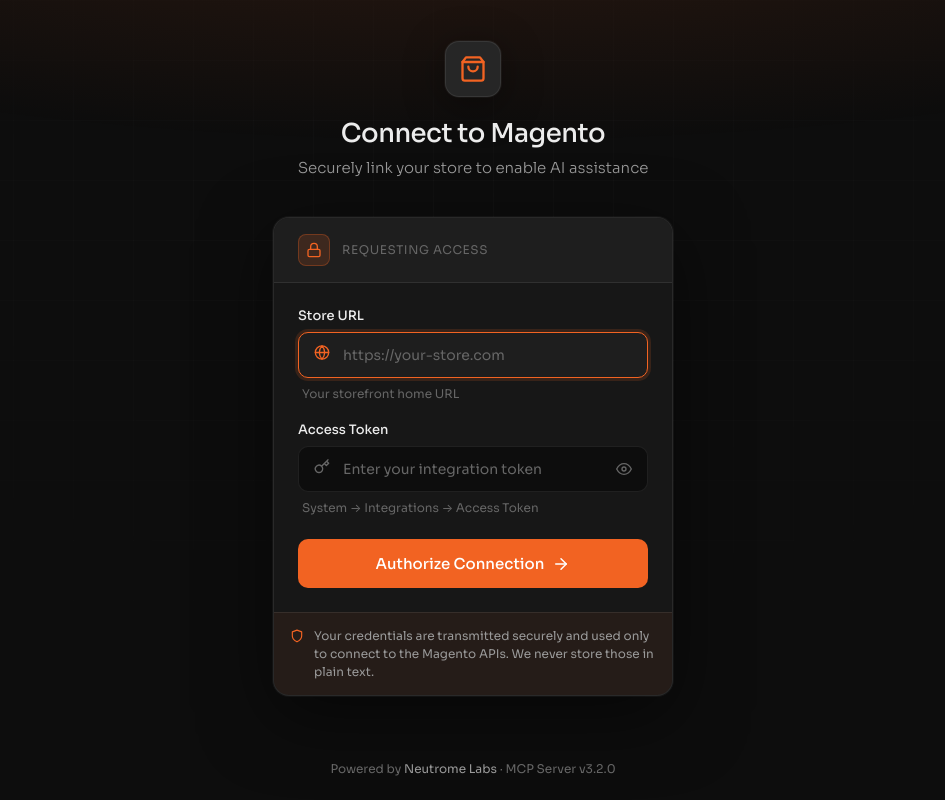
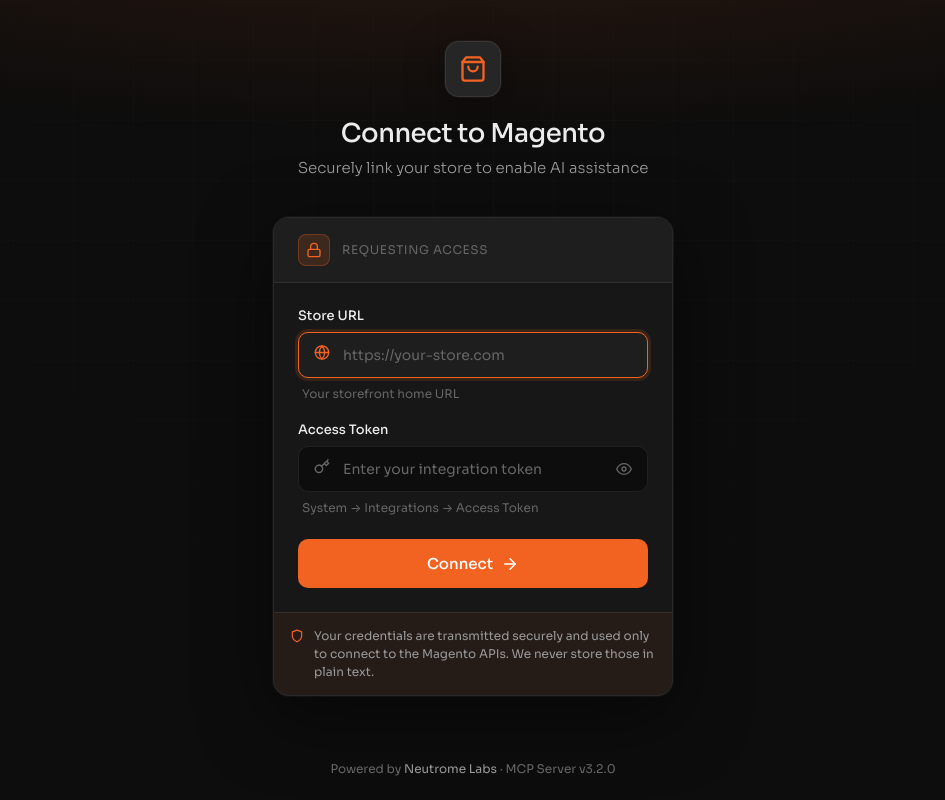
Before and after one commit to neutrome-labs/magento2-admin-mcp-server, a Python web app: template src/templates/auth.html in a window 1280 px wide. Shown: the whole page, without its empty margins (167-1112 px from the left). Run offline with Jinja, Linux system fonts and the light colour scheme; the template is opened without the code that fills it, so the values that code supplies are empty.

Commit message:
fix: texts

```diff
--- a/src/templates/auth.html
+++ b/src/templates/auth.html
@@ -547,7 +547,7 @@
         window.addEventListener('pageshow', function(e) {
             const btn = document.getElementById('submitBtn');
             btn.classList.remove('loading');
-            btn.innerHTML = '<span>Authorize Connection</span><svg viewBox="0 0 24 24" fill="none" stroke="currentColor" stroke-width="2" stroke-linecap="round" stroke-linejoin="round"><line x1="5" y1="12" x2="19" y2="12"/><polyline points="12 5 19 12 12 19"/></svg>';
+            btn.innerHTML = '<span>Connect</span><svg viewBox="0 0 24 24" fill="none" stroke="currentColor" stroke-width="2" stroke-linecap="round" stroke-linejoin="round"><line x1="5" y1="12" x2="19" y2="12"/><polyline points="12 5 19 12 12 19"/></svg>';
         });
 
         // Auto-focus first input
```
